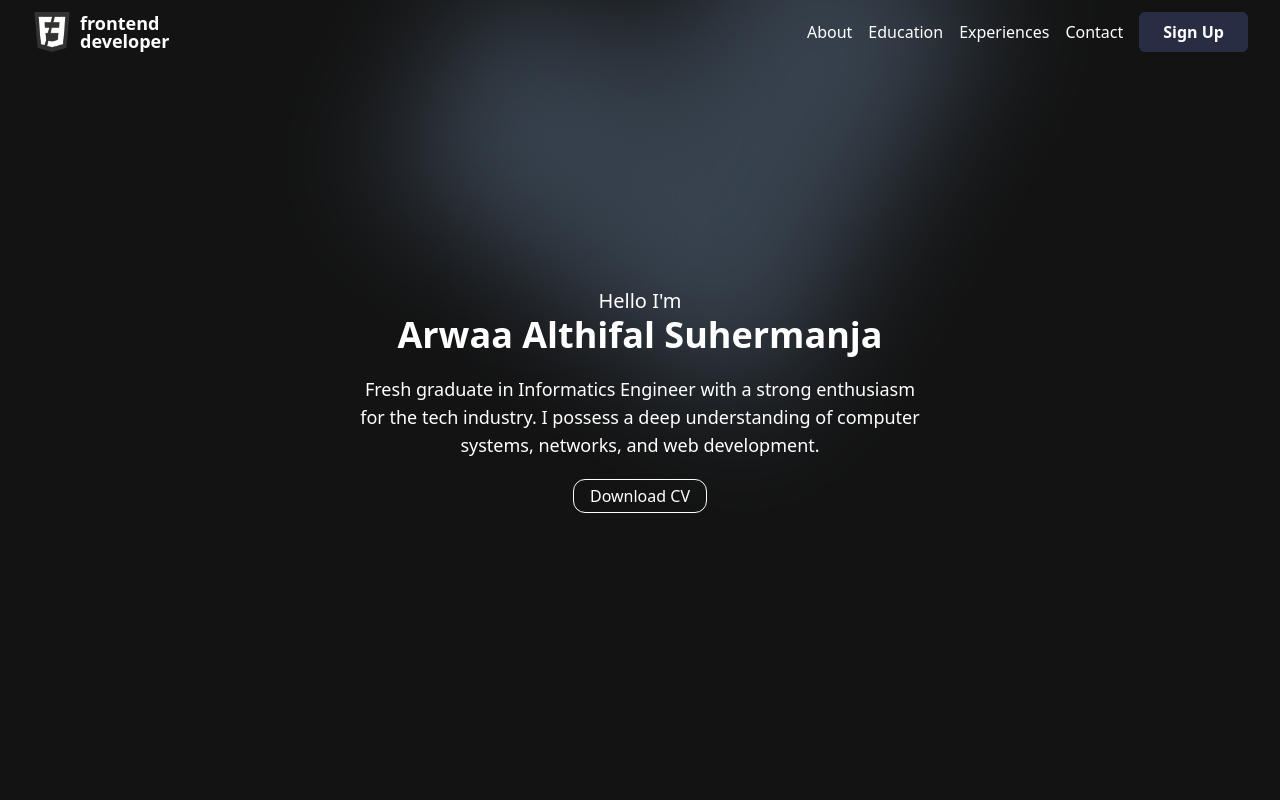
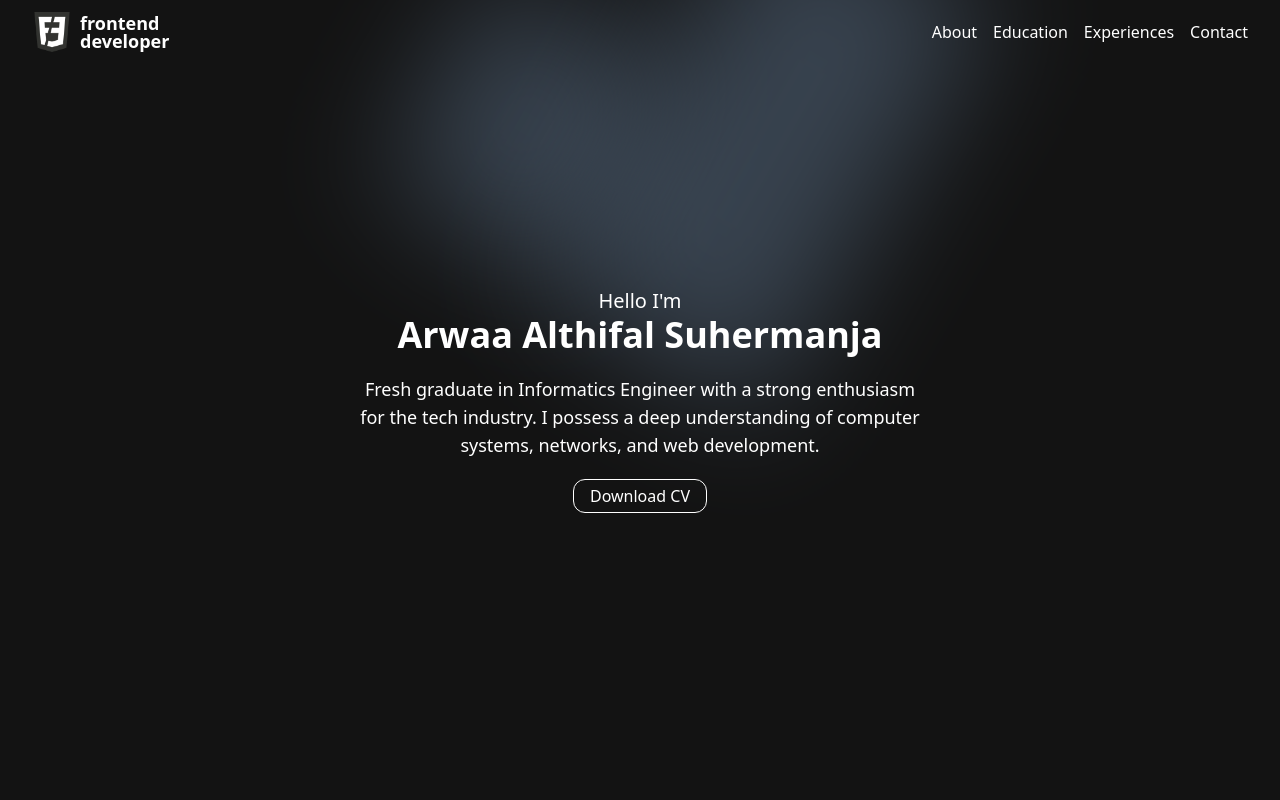
Before and after one commit to ArwaaAlthifal/my-portofolio-web, a React (Vite) app: page / in a window 1280 px wide. Shown: the top 800 px of the page. Built offline with nearby package versions, Linux system fonts and the light colour scheme.

Commit message:
remove signup

```diff
--- a/src/Components/Fragments/Navbar.jsx
+++ b/src/Components/Fragments/Navbar.jsx
@@ -59,11 +59,6 @@ function Navbar() {
         <li className="hover:text-amber-400 cursor-pointer"><a href="#ed">Education</a></li>
         <li className="hover:text-amber-400 cursor-pointer"><a href="#exp">Experiences</a></li>
         <li className="hover:text-amber-400 cursor-pointer"><a href="#contact">Contact</a></li>
-        <li>
-          <Button classname="bg-[#8291ff36] hover:bg-[#272727]">
-            <a href="/login" target="_blank">Sign Up</a>
-          </Button>
-        </li>
       </ul>
     </nav>
   );
```
